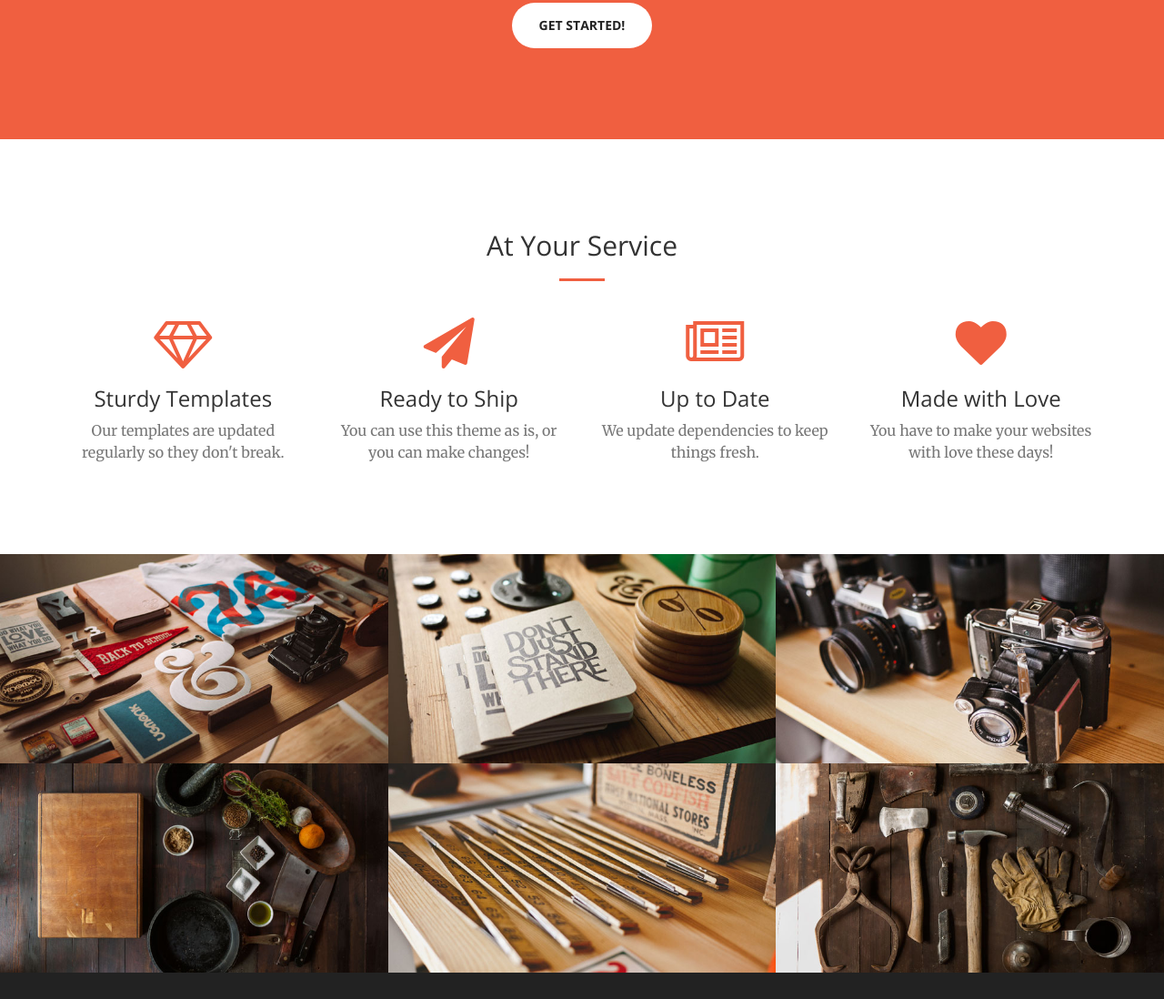
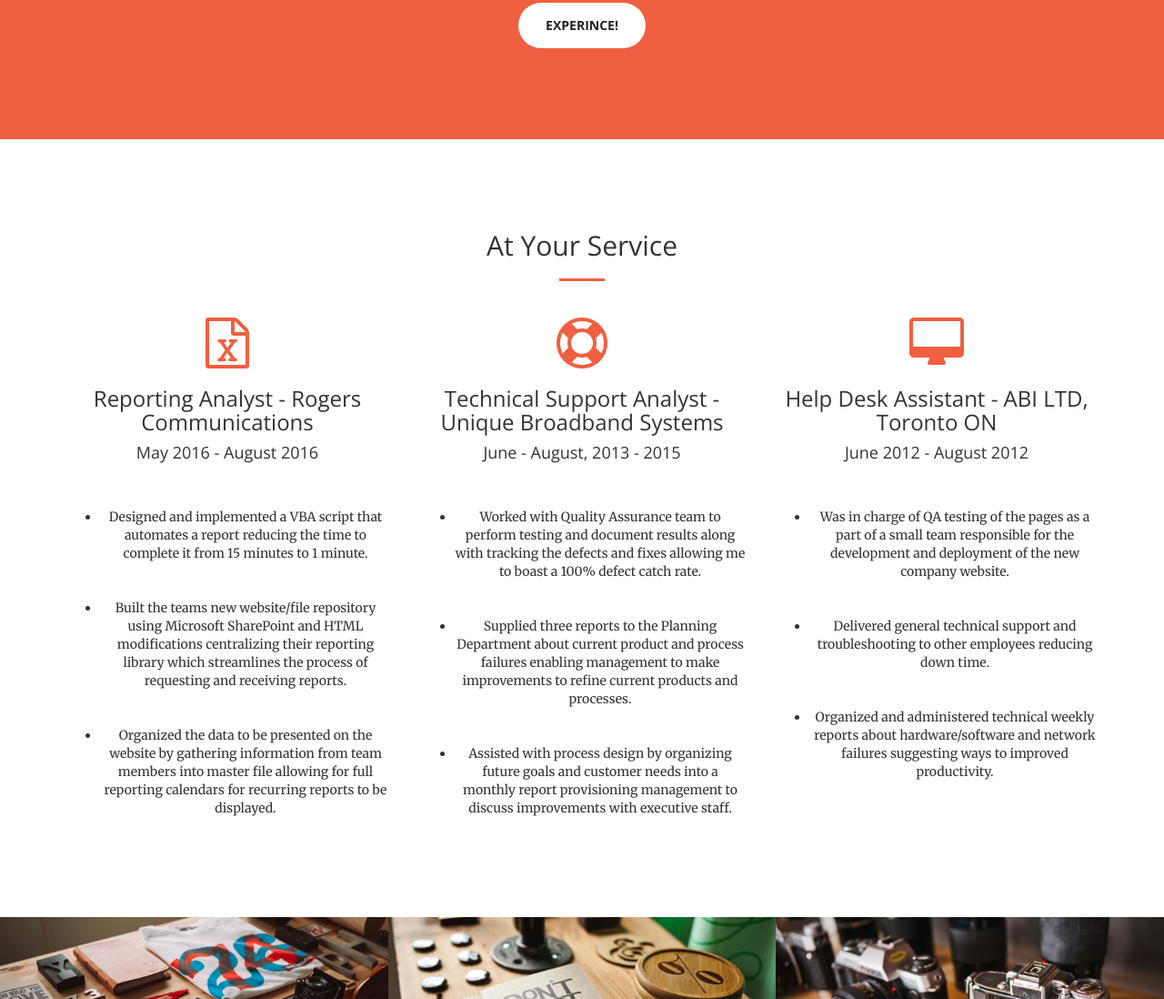
Before and after one commit to mmaxin/mmaxin.github.io, a website: page index.html in a window 1280 px wide. Shown: the part 1379-2477 px from the top of the page at 91% size. Drawn offline with nearby package versions, Linux system fonts and the light colour scheme.

Commit message:
Experince added

```diff
--- a/index.html
+++ b/index.html
@@ -80,7 +80,7 @@
             <div class="header-content-inner">
                 <h1 id="homeHeading">Hello, I'm Michael</h1>
                 <hr>
-                <p>Eager and enthusiastic new grad focused in software and web development</p>
+                <p>Eager and enthusiastic new grad focused on software and web development</p>
                 <a href="#technicalSkills" class="btn btn-primary btn-xl page-scroll">Find Out More</a>
             </div>
         </div>
@@ -128,7 +128,7 @@
                     });*/
                     </script>
 
-                    <a href="#experience" class="page-scroll btn btn-default btn-xl sr-button">Get Started!</a>
+                    <a href="#experience" class="page-scroll btn btn-default btn-xl sr-button">Experince!</a>
                 </div>
             </div>
         </div>
@@ -145,36 +145,61 @@
         </div>
         <div class="container">
             <div class="row">
-                <div class="col-lg-3 col-md-6 text-center">
+                <div class="col-lg-4 col-md-6 text-center">
                     <div class="service-box">
-                        <i class="fa fa-4x fa-diamond text-primary sr-icons"></i>
-                        <h3>Sturdy Templates</h3>
-                        <p class="text-muted">Our templates are updated regularly so they don't break.</p>
+                        <i class="fa fa-4x fa-file-excel-o text-primary sr-icons"></i>
+                        <h3>Reporting Analyst - Rogers Communications</h3>
+                        <h4>May 2016 - August 2016</h4><br></br>
+                        <p class="text-muted">
+                            <ul>
+                            <li>Designed and implemented a VBA script that automates a report reducing the time to complete it from 15 minutes to 1 minute.</li><br></br>
+                            <li>Built the teams new website/file repository using Microsoft SharePoint and HTML modifications centralizing their reporting library which streamlines the process of requesting and receiving reports.</li><br></br>
+                            <li>Organized the data to be presented on the website by gathering information from team members into master file allowing for full reporting calendars for recurring reports to be displayed.</li>
+                            </ul>
+                        </p>
                     </div>
                 </div>
-                <div class="col-lg-3 col-md-6 text-center">
+                <div class="col-lg-4 col-md-6 text-center">
                     <div class="service-box">
-                        <i class="fa fa-4x fa-paper-plane text-primary sr-icons"></i>
-                        <h3>Ready to Ship</h3>
-                        <p class="text-muted">You can use this theme as is, or you can make changes!</p>
+                        <i class="fa fa-4x fa-support text-primary sr-icons"></i>
+                        <h3>Technical Support Analyst - Unique Broadband Systems</h3>
+                        <h4>June - August, 2013 - 2015</h4><br></br>
+                        <p class="text-muted">
+                            <ul>
+                            <li>Worked with Quality Assurance team to perform testing and document results along with tracking the defects and fixes allowing me to boast a 100% defect catch rate.</li><br></br>
+                            <li>Supplied three reports to the Planning Department about current product and process failures enabling management to make improvements to refine current products and processes.</li><br></br>
+                            <li>Assisted with process design by organizing future goals and customer needs into a monthly report provisioning management to discuss improvements with executive staff. </li>
+                            </ul>
+                        </p>
                     </div>
                 </div>
-                <div class="col-lg-3 col-md-6 text-center">
+                <div class="col-lg-4 col-md-6 text-center">
                     <div class="service-box">
-                        <i class="fa fa-4x fa-newspaper-o text-primary sr-icons"></i>
-                        <h3>Up to Date</h3>
-                        <p class="text-muted">We update dependencies to keep things fresh.</p>
-                    </div>
-                </div>
-                <div class="col-lg-3 col-md-6 text-center">
-                    <div class="service-box">
-                        <i class="fa fa-4x fa-heart text-primary sr-icons"></i>
-                        <h3>Made with Love</h3>
-                        <p class="text-muted">You have to make your websites with love these days!</p>
-                    </div>
+                        <i class="fa fa-4x fa-desktop text-primary sr-icons"></i>
+                        <h3>Help Desk Assistant - ABI LTD, Toronto ON</h3>
+                        <h4>June 2012 - August 2012</h4><br></br>
+                        <p class="text-muted">
+                            <ul>
+                            <li>Was in charge of QA testing of the pages as a part of a small team responsible for the development and deployment of the new company website.</li><br></br>
+                            <li>Delivered general technical support and troubleshooting to other employees reducing down time.</li><br></br>
+                            <li>Organized and administered technical weekly reports about hardware/software and network failures suggesting ways to improved productivity.</li>
+                            </ul>
+                        </p>
+                        </div>
                 </div>
             </div>
         </div>
+        <!--
+        <p>
+        Reporting Analyst<br></br>
+        Rogers Communications<br></br>May 2016 - August 2016
+        <ul>
+        <li>Designed and implemented a VBA script that automates a report reducing the time to complete it from 15 minutes to 1 minute.</li>
+        <li>Built the teams new website/file repository using Microsoft SharePoint and HTML modifications centralizing their reporting library which streamlines the process of requesting and receiving reports.</li>
+        <li>Organized the data to be presented on the website by gathering information from team members into master file allowing for full reporting calendars for recurring reports to be displayed.</li>
+        </ul>
+        </p>
+        -->
     </section>
 
     <section class="no-padding" id="projects">
```
